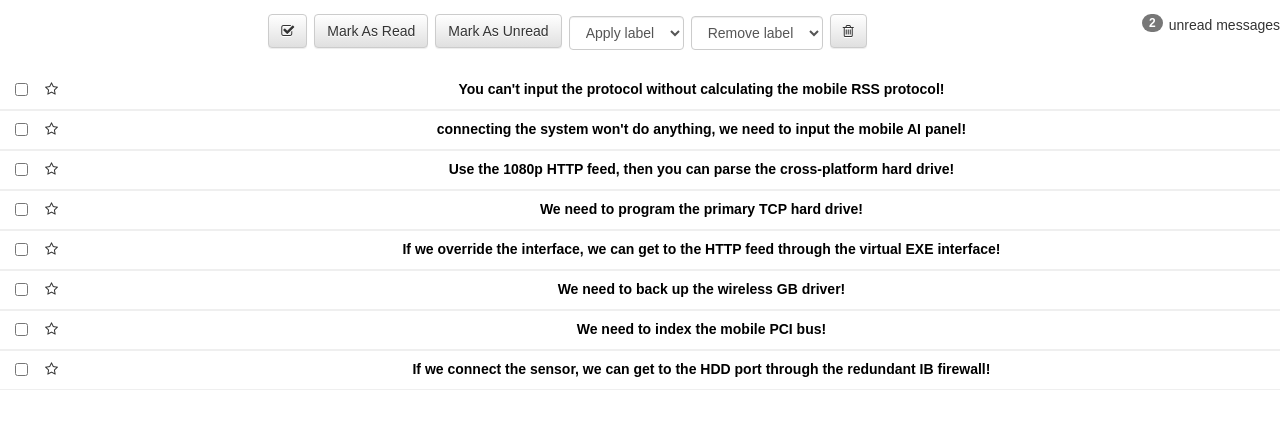
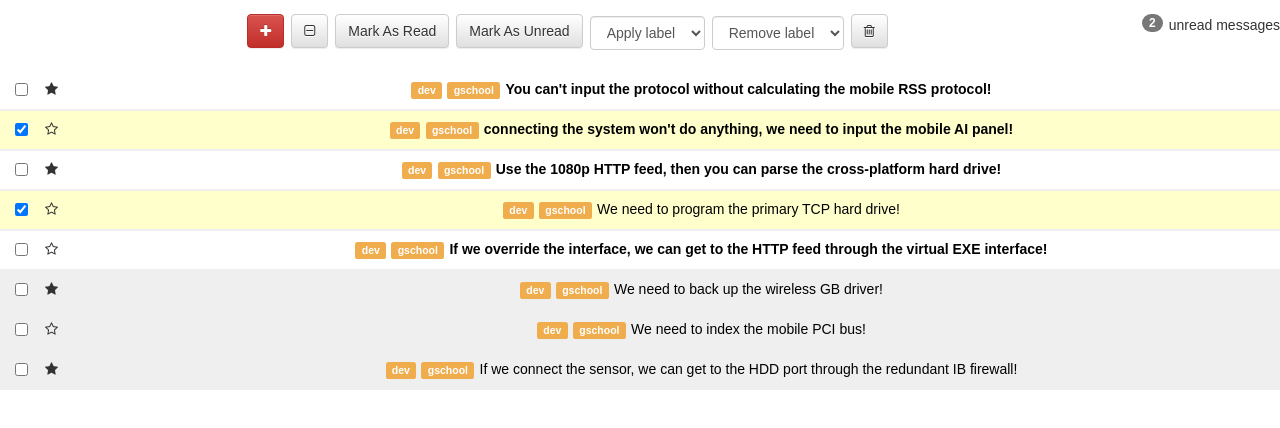
Before and after one commit to DillyDaily/react-inbox, a React (Create React App) app: page / in a window 1280 px wide. Shown: the top 428 px of the page. Built offline with nearby package versions, Linux system fonts and the light colour scheme.

Commit message:
things are displaying, mostly non-functional

```diff
--- a/src/App.js
+++ b/src/App.js
@@ -71,7 +71,8 @@
   render() {
     return (
       <div className="App">
-        <Toolbar />
+        <Toolbar
+          messages={this.state.messages}/>
         <MessageList
           messages={this.state.messages}/>
       </div>
--- a/src/Message.js
+++ b/src/Message.js
@@ -4,25 +4,40 @@
     console.log('message props ', props)
 
     let subject = props.theMessage.subject;
+    let starred = props.theMessage.starred;
+    let selected = props.theMessage.selected;
+    let read = props.theMessage.read;
+    // let devLabels = props.theMessage.labels[0];
+    // let persLabels = props.theMessage.labels[1];
+
+    let readUnread = read ? "read" : "unread"
+    let starUnstar = starred ? "star" : "star-o"
+    let checkUncheck = selected ? "checked" : ""
+    let selectUnselect = selected ? "selected" : ""
+    // let devNodev = devLabels ? "" : ""
 
     return (
 
-        <div className="row message unread">
+        <div className={`row message ${readUnread} ${selectUnselect}`}>
             <div className="col-xs-1">
               <div className="row">
                 <div className="col-xs-2">
-                  <input type="checkbox" />
+                  <input type="checkbox" defaultChecked={`${checkUncheck}`} />
                 </div>
                 <div className="col-xs-2">
-                  <i className="star fa fa-star-o"></i>
+                  <i className={`star fa fa-${starUnstar}`}></i>
                 </div>
               </div>
             </div>
             <div className="col-xs-11">
+            <span className="label label-warning">dev</span>
+              <span className="label label-warning">gschool</span>
               <a href="#">
                 {subject}
               </a>
             </div>
+
+
           </div>
 
 
--- a/src/MessageList.js
+++ b/src/MessageList.js
@@ -1,16 +1,16 @@
 import React from 'react';
 import Message from './Message';
+import Toolbar from './Toolbar';
 
 const MessageList = (props) => {
     console.log('messageList props ', props)
-   let messageTitle = props.messages.map(message => <Message key={message.id} theMessage={message} />)
+   let messages = props.messages.map(message => <Message key={message.id} theMessage={message}
+     />)
 
     return (
 
             <div>
-
-                {messageTitle}
-
+                {messages}
           </div>
 
     )
--- a/src/Toolbar.js
+++ b/src/Toolbar.js
@@ -3,43 +3,52 @@
 const Toolbar = (props) => {
     console.log('Toolbar props ', props)
 
+    // let subject = props.theMessage.subject;
+    // let starred = props.theMessage.starred;
+    // let selected = props.theMessage.selected;
+    // let read = props.theMessage.read;
+
+    // let readUnread = read ? "read" : "unread"
+    // let starUnstar = starred ? "star" : "star-o"
+    // let checkUncheck = selected ? "checked" : ""
+
 
     return (
-        <div className="row toolbar">
-  <div className="col-md-12">
-    <p className="pull-right">
-      <span className="badge badge">2</span>
+        <div class="row toolbar">
+  <div class="col-md-12">
+    <p class="pull-right">
+      <span class="badge badge">2</span>
       unread messages
     </p>
 
-    <button className="btn btn-default">
-      <i className="fa fa-check-square-o"></i>
+    <a class="btn btn-danger">
+      <i class="fa fa-plus"></i>
+    </a>
+
+    <button class="btn btn-default">
+      <i class="fa fa-minus-square-o"></i>
     </button>
 
-    <button className="btn btn-default">
-      Mark As Read
-    </button>
+    <button class="btn btn-default">Mark As Read</button>
 
-    <button className="btn btn-default">
-      Mark As Unread
-    </button>
+    <button class="btn btn-default">Mark As Unread</button>
 
-    <select className="form-control label-select">
+    <select class="form-control label-select">
       <option>Apply label</option>
       <option value="dev">dev</option>
       <option value="personal">personal</option>
       <option value="gschool">gschool</option>
     </select>
 
-    <select className="form-control label-select">
+    <select class="form-control label-select">
       <option>Remove label</option>
       <option value="dev">dev</option>
       <option value="personal">personal</option>
       <option value="gschool">gschool</option>
     </select>
 
-    <button className="btn btn-default">
-      <i className="fa fa-trash-o"></i>
+    <button class="btn btn-default">
+      <i class="fa fa-trash-o"></i>
     </button>
   </div>
 </div>
```
